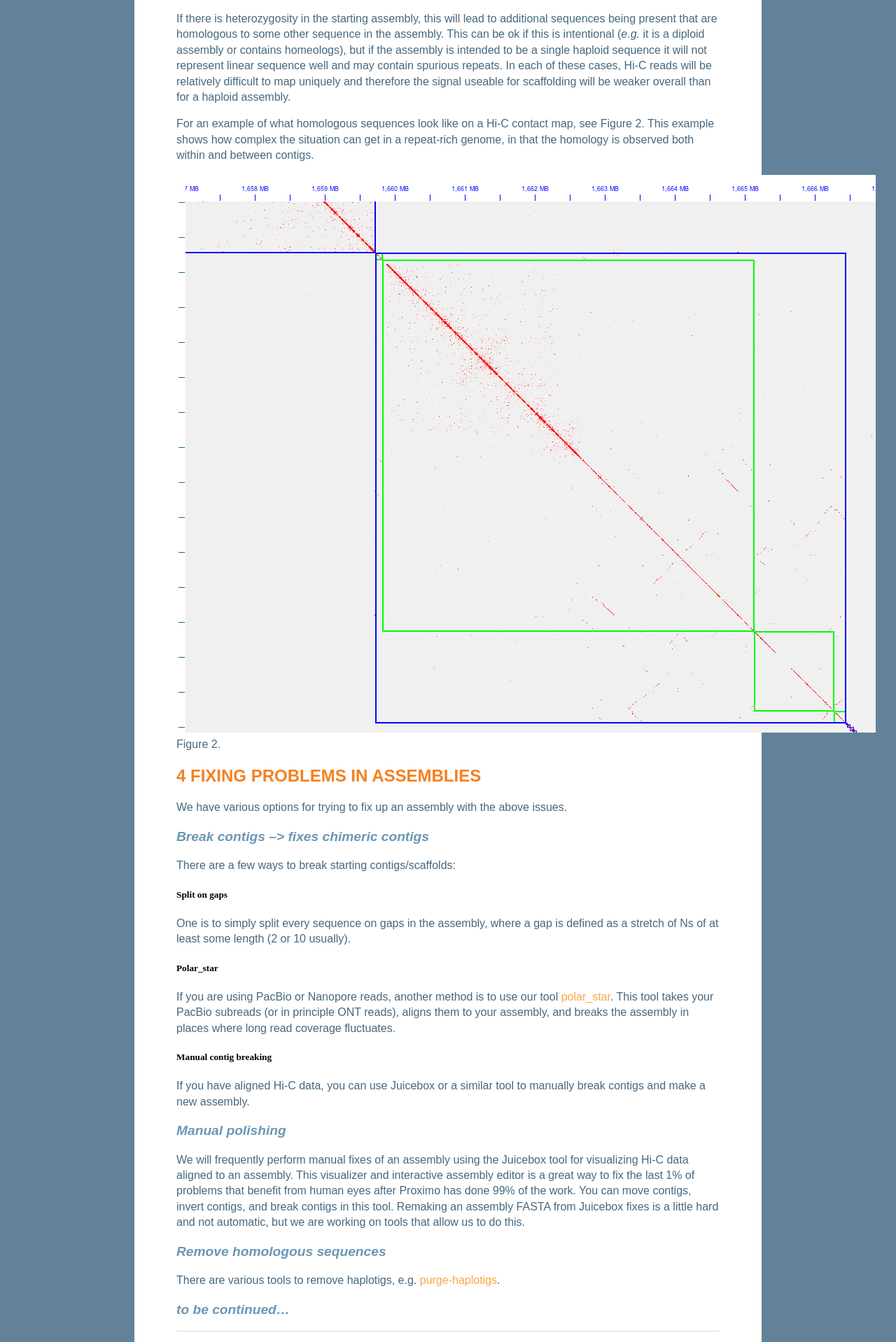
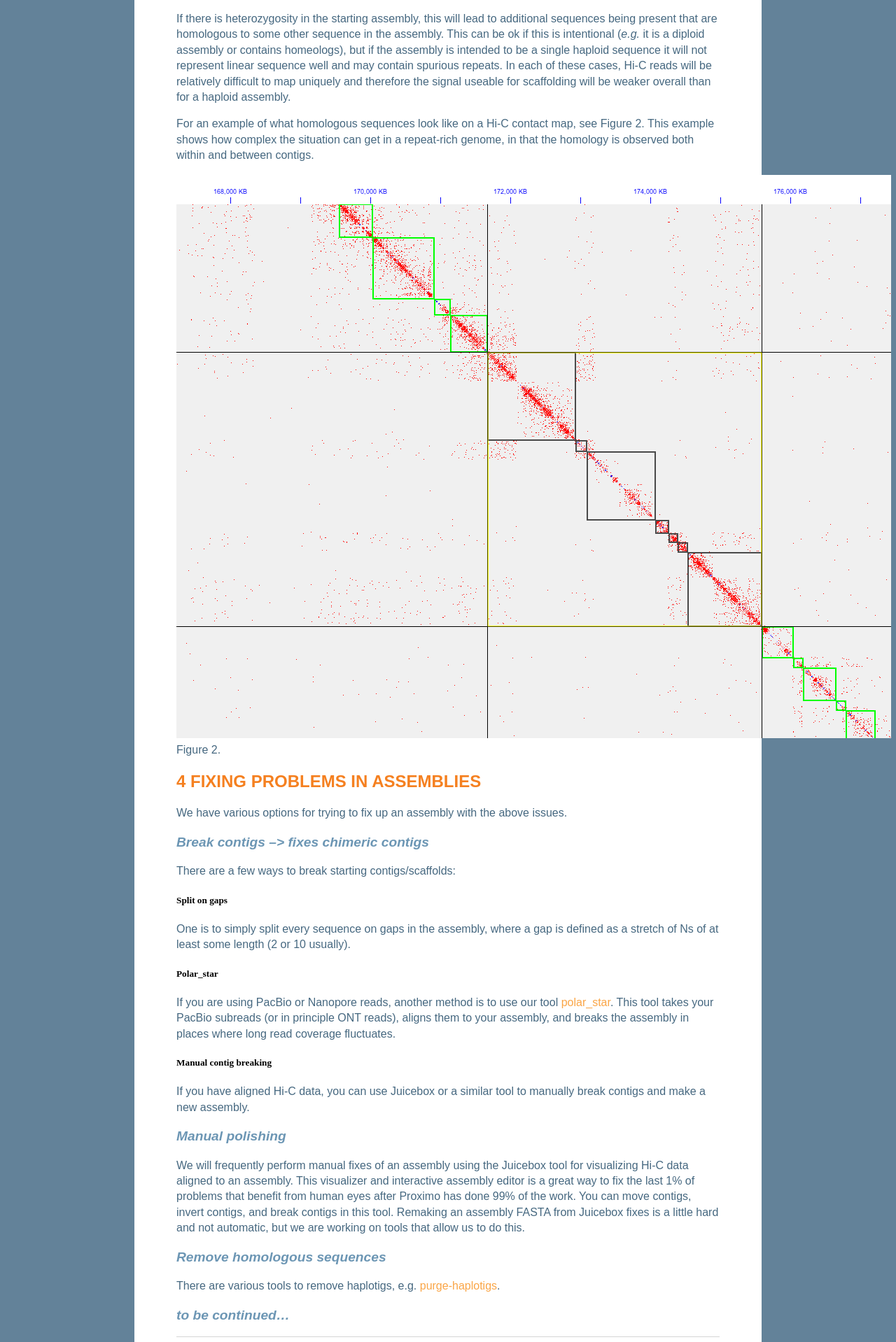
Before and after one commit to phasegenomics/phasegenomics.github.io, a Jekyll site: the page built from _posts/2018-09-20-starting-assembly-guidelines.md, in a window 1280 px wide. Shown: the part 3643-5561 px from the top of the page at 70% size. Built offline with Jekyll 4.4.1, drawn with Linux system fonts in a browser that asks for light colours.

Commit message:
Update 2018-09-20-starting-assembly-guidelines.md
Update image link

```diff
--- a/_posts/2018-09-20-starting-assembly-guidelines.md
+++ b/_posts/2018-09-20-starting-assembly-guidelines.md
@@ -85,7 +85,7 @@ If there is heterozygosity in the starting assembly, this will lead to additiona
 
 For an example of what homologous sequences look like on a Hi-C contact map, see Figure 2. This example shows how complex the situation can get in a repeat-rich genome, in that the homology is observed both within and between contigs.
 
-![homology within and between contigs](https://github.com/phasegenomics/phasegenomics.github.io/blob/master/images/homologous_contigs.png)
+![homology within and between contigs](https://phasegenomics.github.io/images/chimeric_contigs.png)
 Figure 2.
 
 
```
